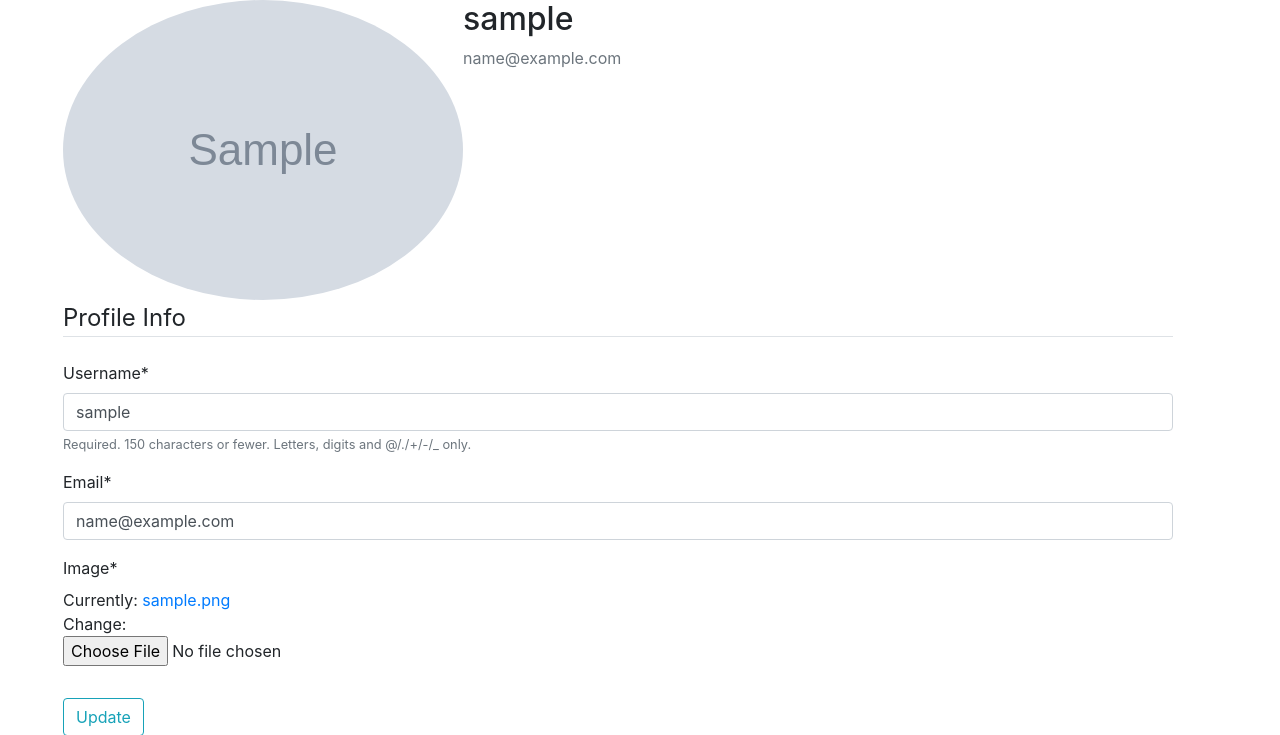
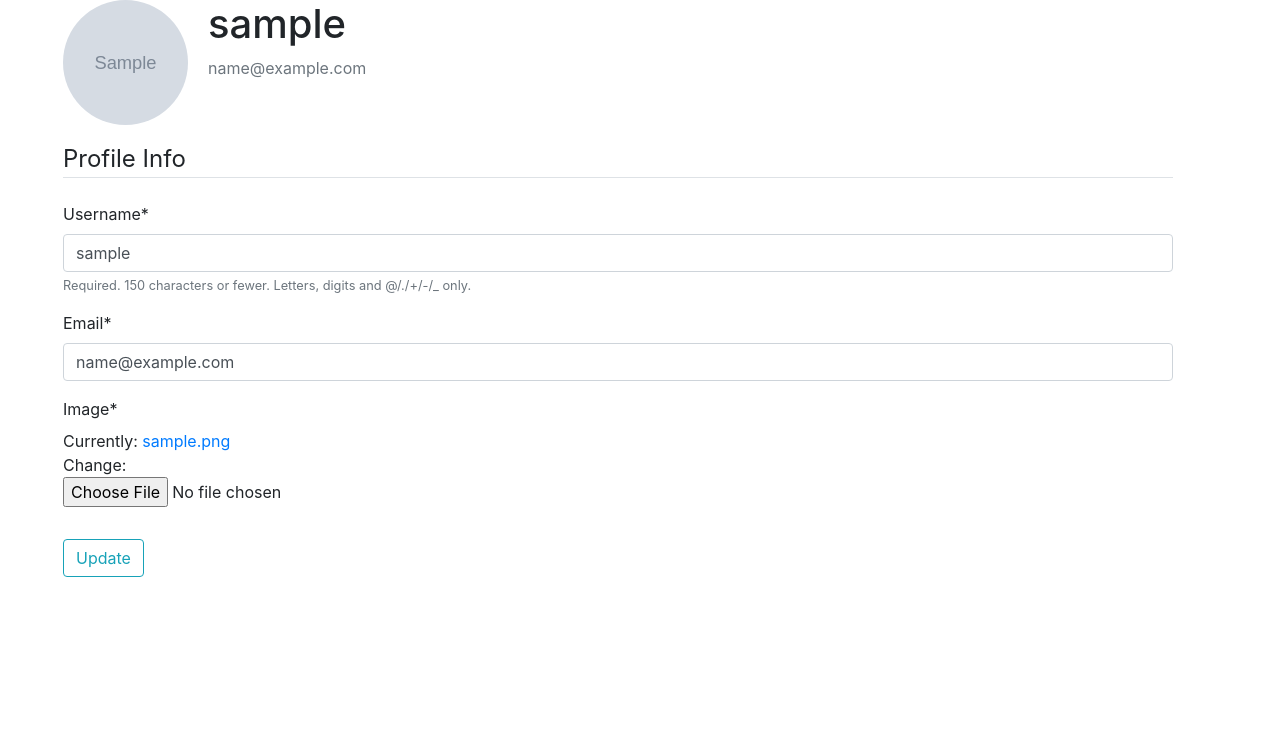
Before and after one commit to LoiseMulwa/Insta-clone, a Django app: page /profile/ in a window 1280 px wide. Shown: the top 735 px of the page. Run offline with Django 3.2, Linux system fonts and the light colour scheme; a user stored in the database is signed in; tables that the repository leaves empty hold one stand-in row (values such as "Sample post"); grey boxes marked "Sample" are stand-in pictures; some libraries are stand-ins or nearby versions.

Commit message:
st: Styled the acoount image

```diff
--- a/instagram/static/instagram.css
+++ b/instagram/static/instagram.css
@@ -1,4 +1,4 @@
-/* .account-img {
+.account-img {
     height: 125px;
     width: 125px;
     margin-right: 20px;
@@ -11,4 +11,4 @@
 
 .content-section {
     position: fixed;
-} */
+}
```
